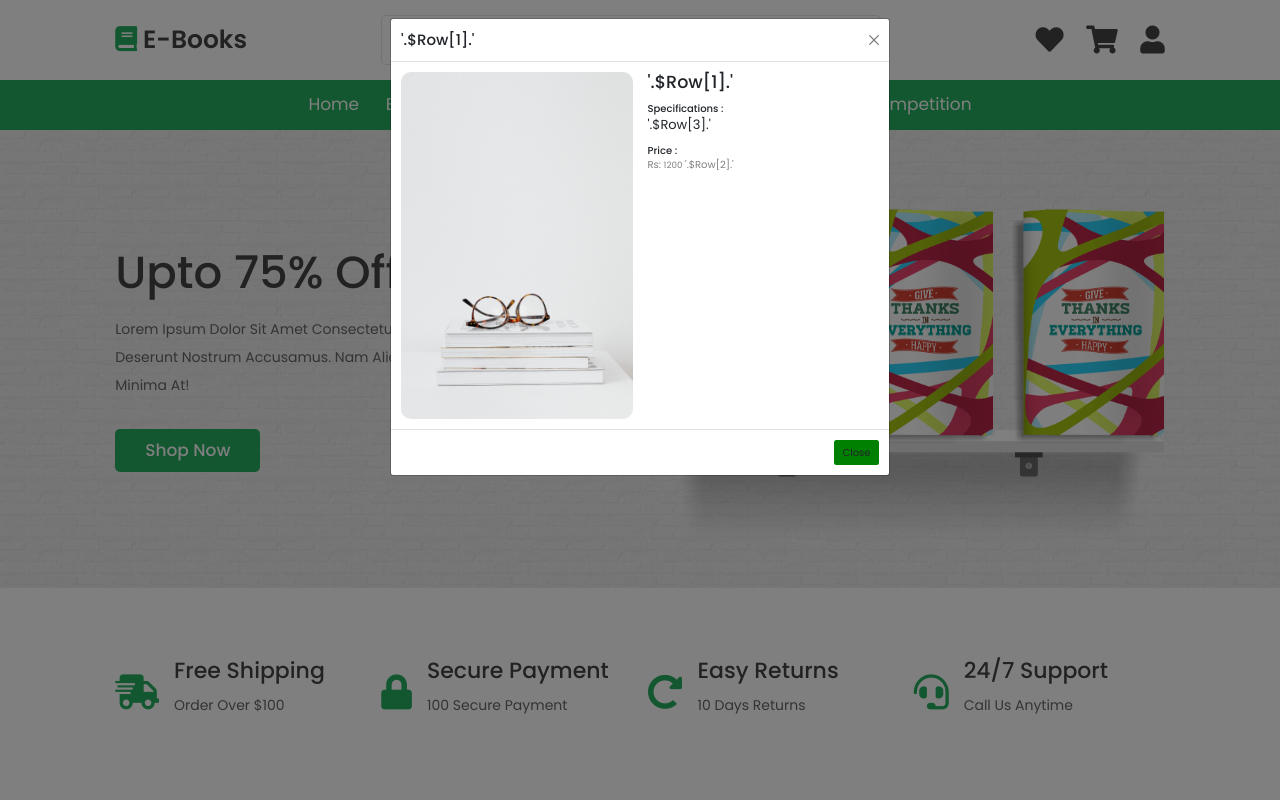
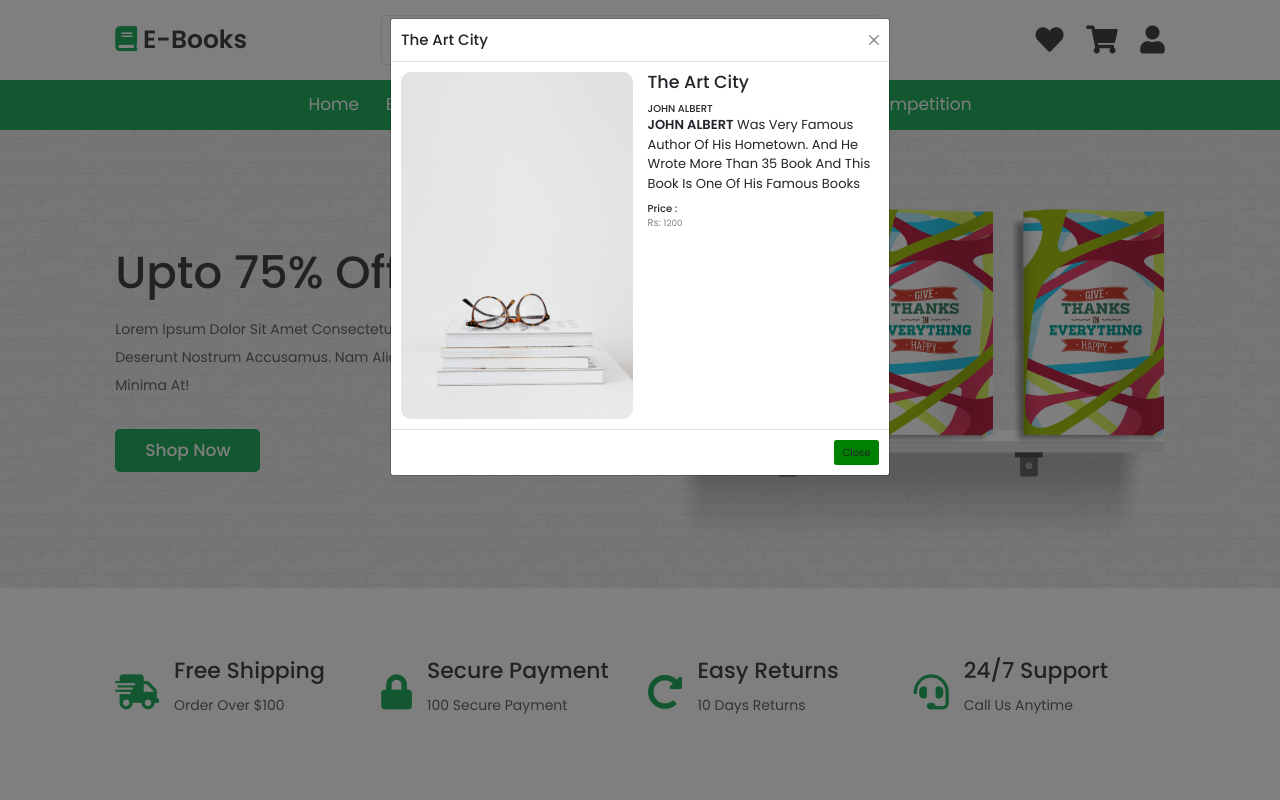
Before and after one commit to umer-wahiid/E-Book, a PHP site: page / in a window 1280 px wide, after a click that opens the changed part. Run offline with PHP 8.4, Linux system fonts and the light colour scheme.

Commit message:
Update index.php

```diff
--- a/E-Books/views/index.php
+++ b/E-Books/views/index.php
@@ -144,7 +144,7 @@
                     </div>
                     <div class="content">
                         <h3>most selling</h3>
-                        <div class="price">$15.99 <span>$20.99</span></div>
+                        <div class="price">$20.99 <span>$20.99</span></div>
                         <a href="#" class="btn-n">add to cart</a>
                     </div>
                 </div>
@@ -305,7 +305,7 @@
         <div class="modal-dialog">
             <div class="modal-content">
                 <div class="modal-header">
-                    <h4 class="modal-title">'.$row[1].'</h4>
+                    <h4 class="modal-title">The Art City</h4>
                     <button type="button" class="btn-close" data-bs-dismiss="modal"></button>
                 </div>
                 <div class="modal-body">
@@ -315,11 +315,11 @@
                                 src="image/con2.jpg" alt="">
                         </div>
                         <div class="col-lg-6">
-                            <h3 class="mb-3">'.$row[1].'</h3>
-                            <h6 class="m-0">Specifications :</h6>
-                            <p style="font-size: small;">'.$row[3].'</p>
+                            <h3 class="mb-3">The Art City</h3>
+                            <h6 class="m-0">JOHN ALBERT</h6>
+                            <p style="font-size: small;"><b>JOHN ALBERT</b> was very famous author of his hometown. And he wrote more than 35 book and this book is one of his famous books </p>
                             <h6 class="m-0">Price :</h6>
-                            <p style="color: gray;">Rs: <strike><small>1200</small></strike> '.$row[2].'
+                            <p style="color: gray;">Rs: <strike><small>1200</small></strike>
                             </p>
                         </div>
                     </div>
```
